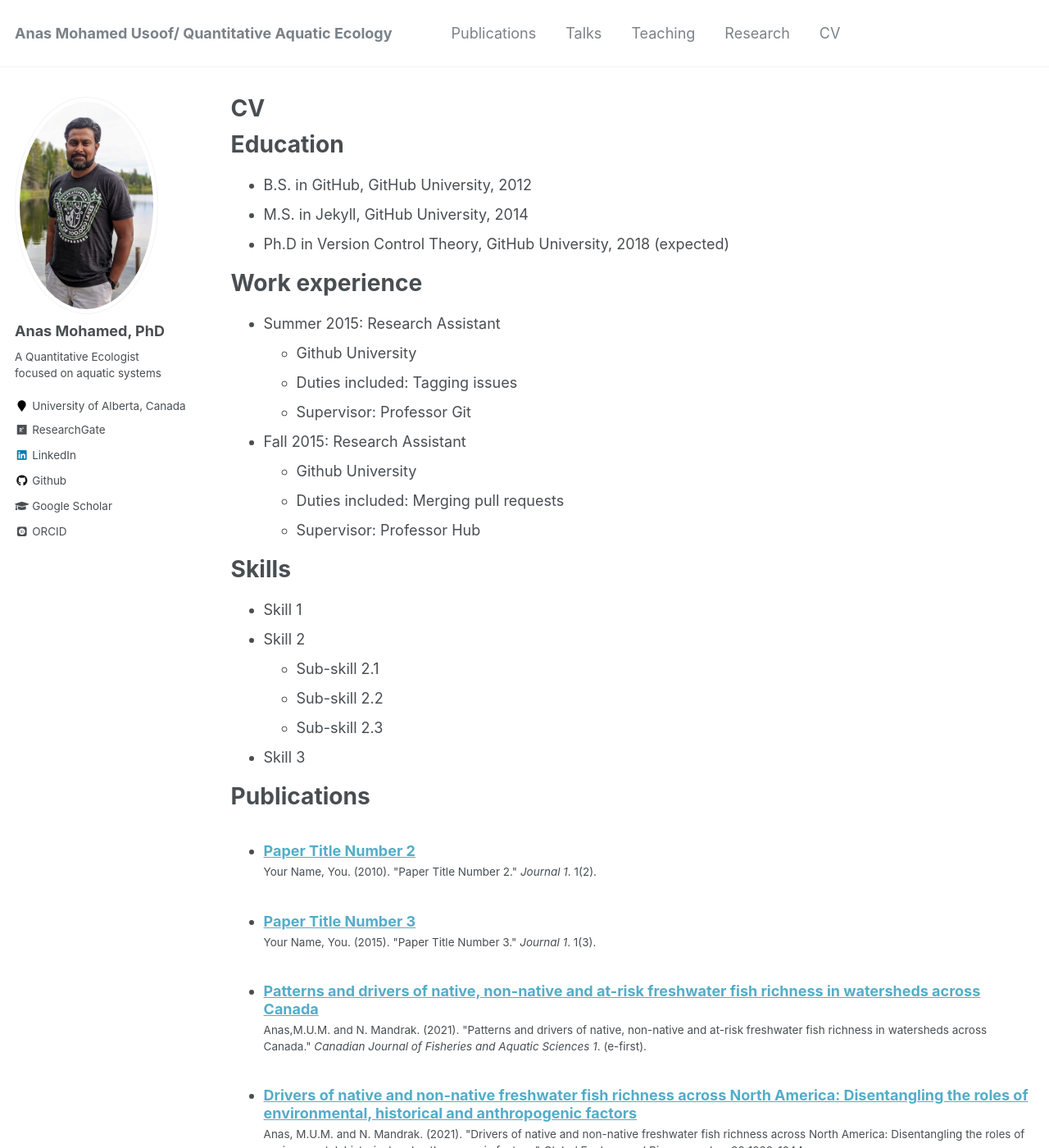
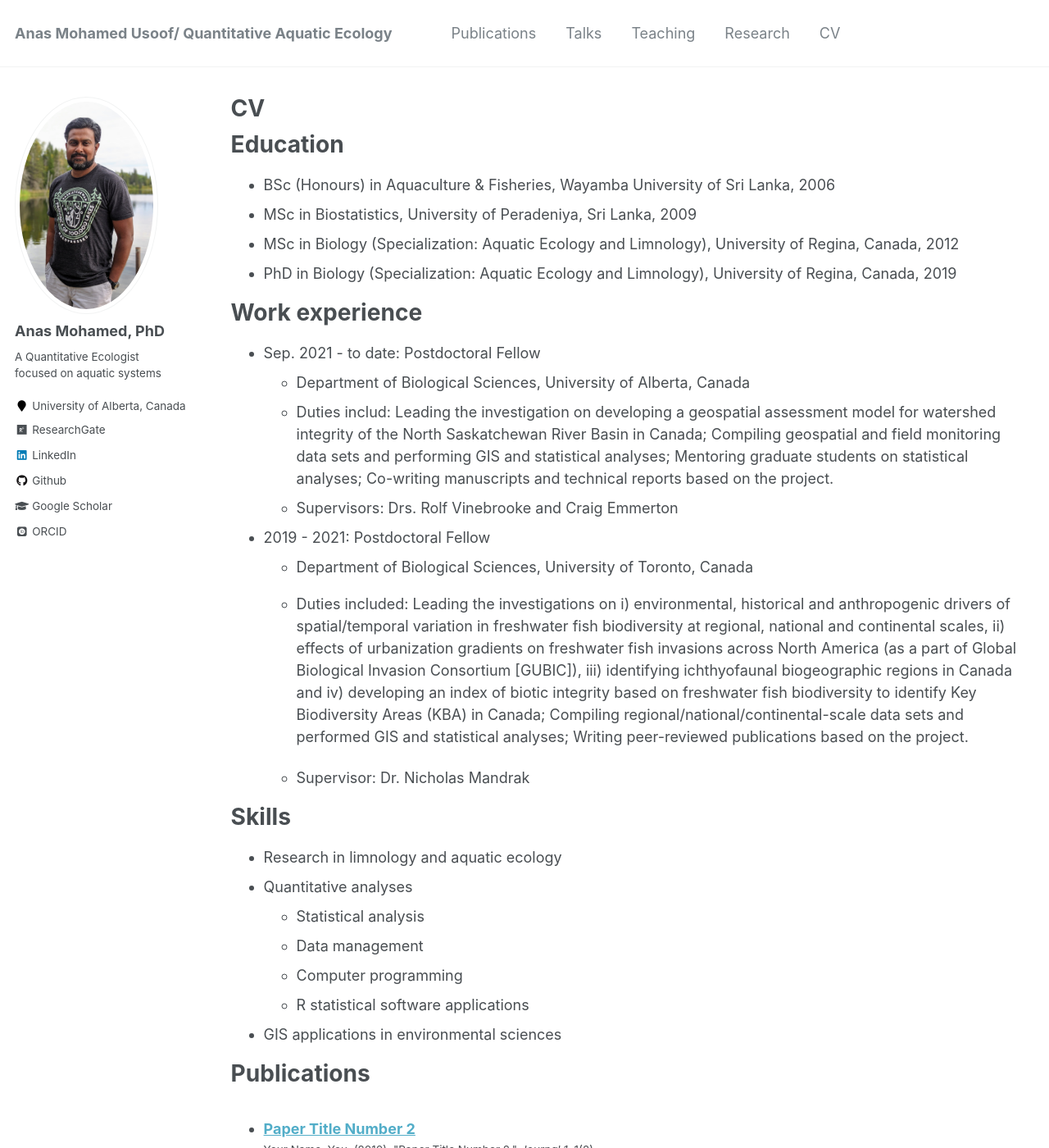
Before and after one commit to AnasMUM/AnasMUM.github.io, a Jekyll site: the page built from _pages/cv.md, in a window 1280 px wide and 1400 px high. Shown: the whole window at 82% size. Built offline with Jekyll 4.4.1, drawn with Linux system fonts in a browser that asks for light colours; some web fonts are replaced.

Commit message:
Update cv.md

```diff
--- a/_pages/cv.md
+++ b/_pages/cv.md
@@ -11,30 +11,33 @@ redirect_from:
 
 Education
 ======
-* B.S. in GitHub, GitHub University, 2012
-* M.S. in Jekyll, GitHub University, 2014
-* Ph.D in Version Control Theory, GitHub University, 2018 (expected)
+* BSc (Honours) in Aquaculture & Fisheries, Wayamba University of Sri Lanka, 2006
+* MSc in Biostatistics, University of Peradeniya, Sri Lanka, 2009
+* MSc in Biology (Specialization: Aquatic Ecology and Limnology), University of Regina, Canada, 2012
+* PhD in Biology (Specialization: Aquatic Ecology and Limnology), University of Regina, Canada, 2019
 
 Work experience
 ======
-* Summer 2015: Research Assistant
-  * Github University
-  * Duties included: Tagging issues
-  * Supervisor: Professor Git
+* Sep. 2021 - to date: Postdoctoral Fellow
+  * Department of Biological Sciences, University of Alberta, Canada
+  * Duties includ: Leading the investigation on developing a geospatial assessment model for watershed integrity of the North Saskatchewan River Basin in Canada;         Compiling geospatial and field monitoring data sets and performing GIS and statistical analyses; Mentoring graduate students on statistical analyses; Co-writing       manuscripts and technical reports based on the project.
+  * Supervisors: Drs. Rolf Vinebrooke and Craig Emmerton
 
-* Fall 2015: Research Assistant
-  * Github University
-  * Duties included: Merging pull requests
-  * Supervisor: Professor Hub
+* 2019 - 2021: Postdoctoral Fellow
+  * Department of Biological Sciences, University of Toronto, Canada
+  * Duties included: Leading the investigations on i) environmental, historical and anthropogenic drivers of spatial/temporal variation in freshwater fish                biodiversity at regional, national and continental scales, ii) effects of urbanization gradients on freshwater fish invasions across North America (as a part of      Global Biological Invasion Consortium [GUBIC]), iii) identifying ichthyofaunal biogeographic regions in Canada and iv) developing an index of biotic integrity        based on freshwater fish biodiversity to identify Key Biodiversity Areas (KBA) in Canada; Compiling regional/national/continental-scale data sets and performed GIS    and statistical analyses; Writing peer-reviewed publications based on the project.
+
+  * Supervisor: Dr. Nicholas Mandrak
 
 Skills
 ======
-* Skill 1
-* Skill 2
-  * Sub-skill 2.1
-  * Sub-skill 2.2
-  * Sub-skill 2.3
-* Skill 3
+* Research in limnology and aquatic ecology
+* Quantitative analyses
+  * Statistical analysis
+  * Data management
+  * Computer programming
+  * R statistical software applications
+* GIS applications in environmental sciences
 
 Publications
 ======
```
